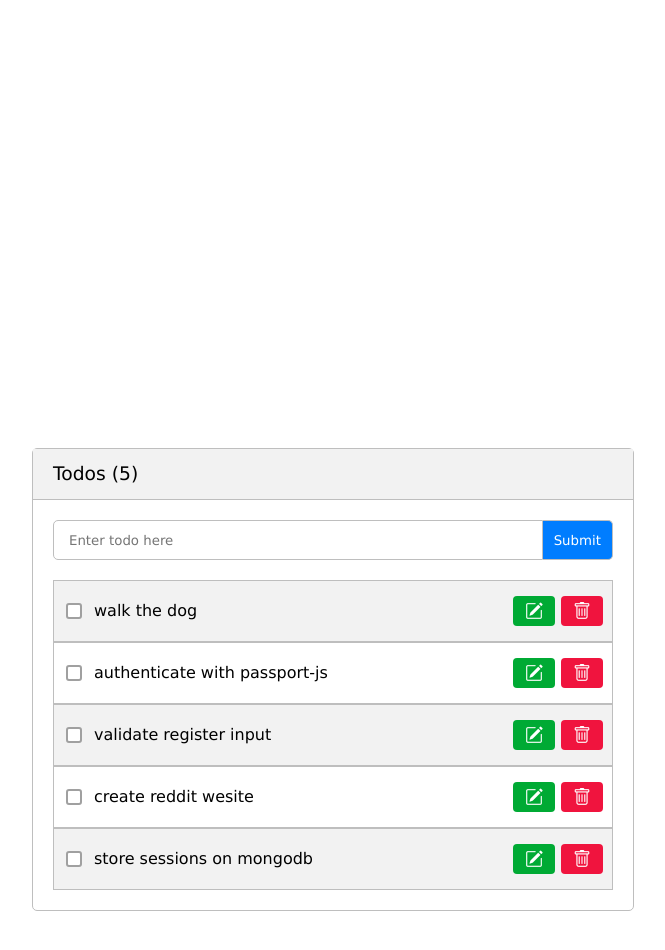
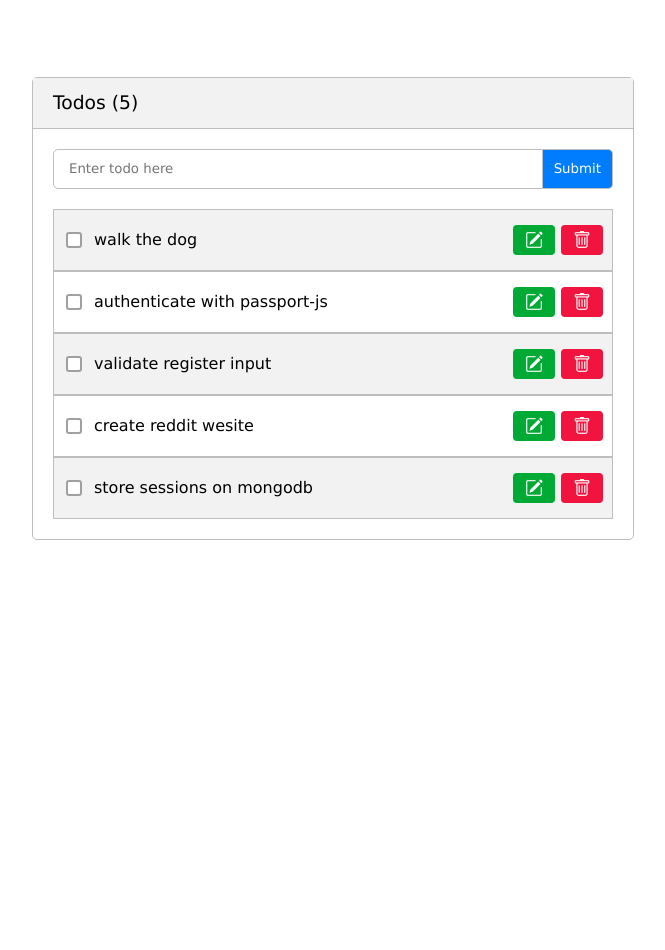
Before and after one commit to indexceed/TodoApp, a React (Vite) app: page / in a window 1280 px wide. Shown: the top 950 px of the page, without its empty margins (307-972 px from the left). After the commit the page ends 800 px from the top, so only its background shows below. Built offline with nearby package versions, Linux system fonts and the light colour scheme.

Commit message:
adjust width & input focus

```diff
--- a/src/styles.css
+++ b/src/styles.css
@@ -8,7 +8,7 @@
 
 .container{
 
-    margin: 35% 10px;
+    margin: 6% 10px;
 }
 
 .mainContainer{
@@ -20,7 +20,6 @@
     margin: 0px auto;
     border: 1px solid rgb(190, 190, 190);
     border-radius: 5px;
-
 }
 
 .headContainer{
@@ -29,7 +28,6 @@
     line-height: 50px;
     background-color: #f2f2f2;
     padding-left: 20px;
-
 }
 
 .submitContainer{
@@ -46,6 +44,10 @@
     border: 1px solid rgb(190, 190, 190);
     border-radius: 5px 0px 0px 5px;
 }
+.inputTodo:focus{
+    outline: none;
+}
+
 
 .submitButton{
     width: 75px;
@@ -54,6 +56,7 @@
     border-radius: 0px 5px 5px 0px;
     background-color: #007dff;
     color: white;
+    cursor: pointer;
 }
 
 .listcontainer{
```
